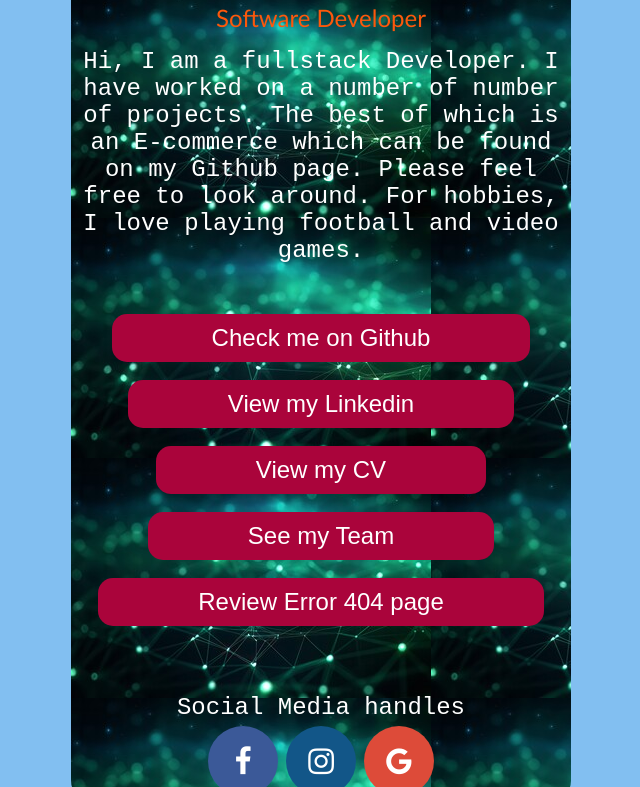
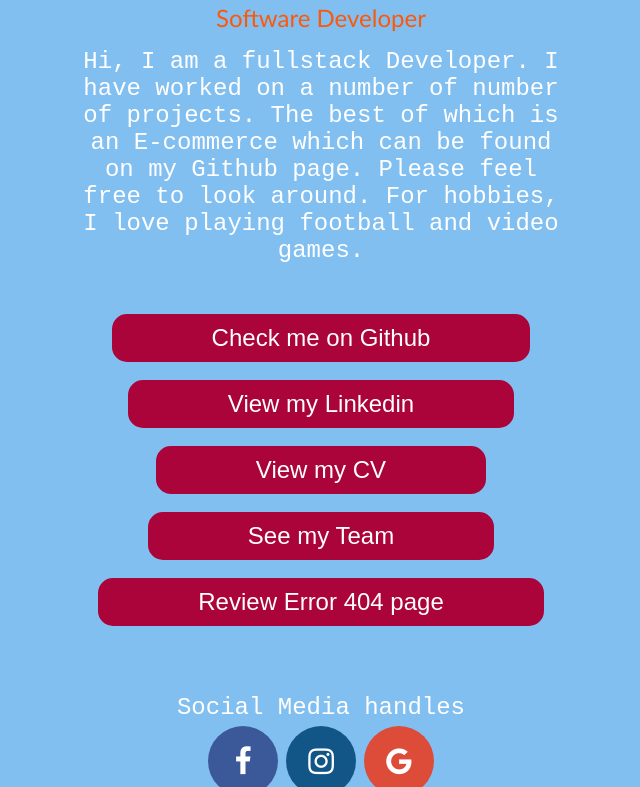
Before and after one commit to Benny-Nwaro/fullstack-mybio, a plain HTML site: page index.html in a window 1280 px wide. Shown: the part 270-1057 px from the top of the page, without its empty margins (319-959 px from the left). Drawn offline with Linux system fonts and the light colour scheme.

Commit message:
Update index.html

```diff
--- a/index.html
+++ b/index.html
@@ -15,7 +15,7 @@
         }
 
         .container{
-            background-image: url('images/techimage3.jpg');
+            background-color: #82bff1;
             margin: auto;
             text-align: center;
             padding-top: 30px;
```
